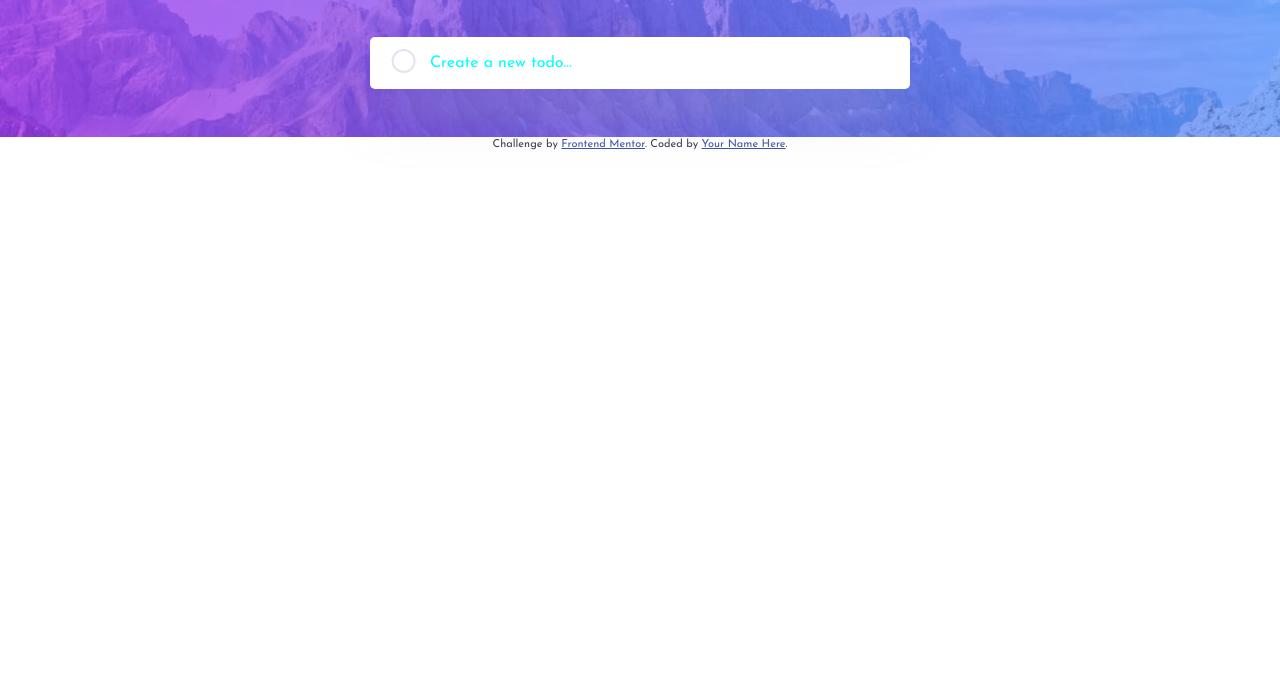
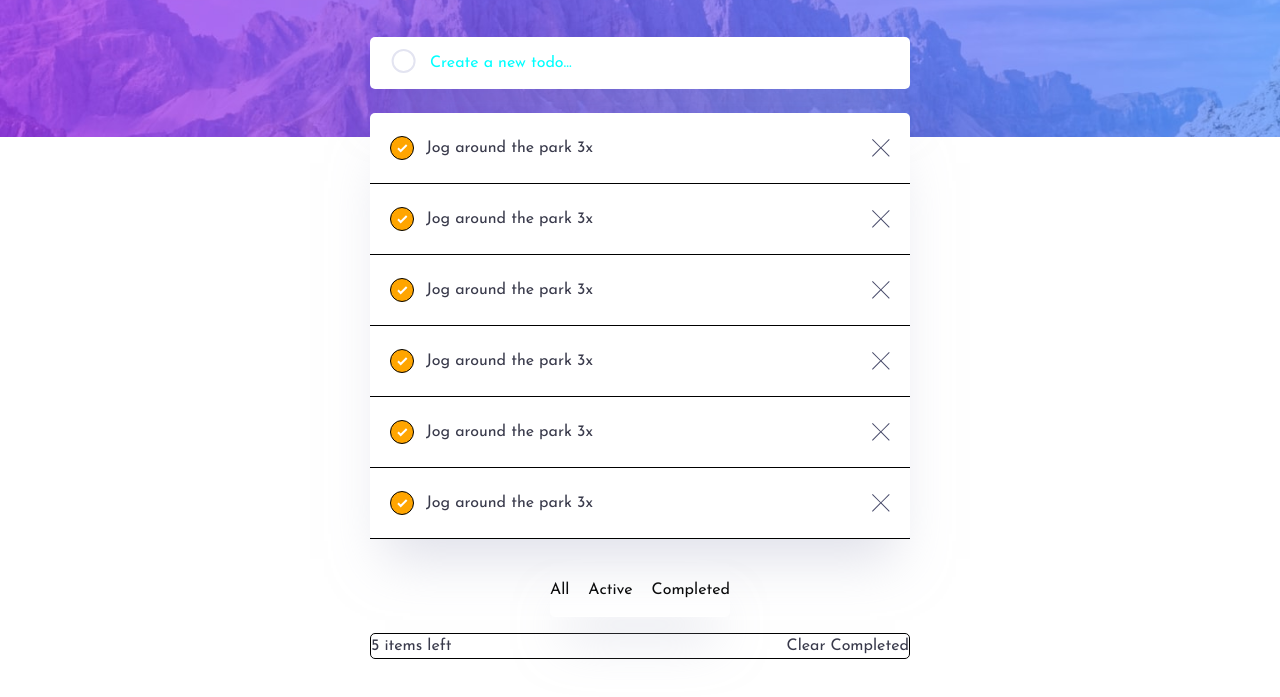
Before and after one commit to AhmedAlkh/to-do-app, a website: page index.html in a window 1280 px wide. Shown: the part 99-796 px from the top of the page. Drawn offline with Linux system fonts and the light colour scheme.

Commit message:
completed task list, working on status bar

```diff
--- a/index.html
+++ b/index.html
@@ -45,7 +45,79 @@
         />
       </form>
     </header>
-
+    <main>
+      <div class="todo-list center">
+        <ul class="list">
+          <li class="list-item">
+            <button class="complete-btn">
+              <img src="/src/assets/images/icon-check.svg" alt="" />
+            </button>
+            <p class="list-item-text">Jog around the park 3x</p>
+            <button class="delete-btn">
+              <img src="/src/assets/images/icon-cross.svg" alt="" />
+            </button>
+          </li>
+          <li class="list-item">
+            <button class="complete-btn">
+              <img src="/src/assets/images/icon-check.svg" alt="" />
+            </button>
+            <p class="list-item-text">Jog around the park 3x</p>
+            <button class="delete-btn">
+              <img src="/src/assets/images/icon-cross.svg" alt="" />
+            </button>
+          </li>
+          <li class="list-item">
+            <button class="complete-btn">
+              <img src="/src/assets/images/icon-check.svg" alt="" />
+            </button>
+            <p class="list-item-text">Jog around the park 3x</p>
+            <button class="delete-btn">
+              <img src="/src/assets/images/icon-cross.svg" alt="" />
+            </button>
+          </li>
+          <li class="list-item">
+            <button class="complete-btn">
+              <img src="/src/assets/images/icon-check.svg" alt="" />
+            </button>
+            <p class="list-item-text">Jog around the park 3x</p>
+            <button class="delete-btn">
+              <img src="/src/assets/images/icon-cross.svg" alt="" />
+            </button>
+          </li>
+          <li class="list-item">
+            <button class="complete-btn">
+              <img src="/src/assets/images/icon-check.svg" alt="" />
+            </button>
+            <p class="list-item-text">Jog around the park 3x</p>
+            <button class="delete-btn">
+              <img src="/src/assets/images/icon-cross.svg" alt="" />
+            </button>
+          </li>
+          <li class="list-item">
+            <button class="complete-btn">
+              <img src="/src/assets/images/icon-check.svg" alt="" />
+            </button>
+            <p class="list-item-text">Jog around the park 3x</p>
+            <button class="delete-btn">
+              <img src="/src/assets/images/icon-cross.svg" alt="" />
+            </button>
+          </li>
+        </ul>
+      </div>
+      <div class="status-bar center">
+        <div class="wrapper">
+          <div class="items-left">
+            <p>5 items left</p>
+          </div>
+          <div class="clear-btn">Clear Completed</div>
+        </div>
+        <div class="tabs">
+          <button>All</button>
+          <button>Active</button>
+          <button>Completed</button>
+        </div>
+      </div>
+    </main>
     <footer>
       <div class="attribution">
         Challenge by
--- a/src/scss/blocks/_footer.scss
+++ b/src/scss/blocks/_footer.scss
@@ -1,4 +1,6 @@
 footer {
+  display: none;
+
   .attribution {
     font-size: 11px;
     text-align: center;
--- /dev/null
+++ b/src/scss/blocks/_main.scss
@@ -0,0 +1,3 @@
+main {
+  padding-inline: 20px;
+}
--- /dev/null
+++ b/src/scss/blocks/_status-bar.scss
@@ -0,0 +1,59 @@
+.status-bar {
+  display: grid;
+  grid-template-columns: 1fr 1fr;
+  justify-items: center;
+  row-gap: 16px;
+
+  .wrapper {
+    grid-column: 1/-1;
+    display: flex;
+    justify-content: space-between;
+    width: 100%;
+    box-shadow: 0px 35px 50px -15px rgba(194, 195, 214, 0.5);
+    border-radius: 5px;
+    border: 1px solid black;
+  }
+
+  .items-left {
+    // box-shadow: 0px 35px 50px -15px rgba(194, 195, 214, 0.5);
+    // border-radius: 5px;
+  }
+
+  .clear-btn {
+    // box-shadow: 0px 35px 50px -15px rgba(194, 195, 214, 0.5);
+    // border-radius: 5px;
+  }
+
+  .tabs {
+    display: flex;
+    justify-content: center;
+    grid-column: 1/-1;
+    padding-block: 15px;
+    gap: 19px;
+    width: 100%;
+    box-shadow: 0px 35px 50px -15px rgba(194, 195, 214, 0.5);
+    border-radius: 5px;
+  }
+
+  @media (min-width: 48rem) {
+    grid-template-columns: 1fr 1fr 1fr;
+    align-items: center;
+
+    .items-left {
+      grid-column: 1/2;
+      grid-row: 1/2;
+      justify-self: start;
+    }
+
+    .clear-btn {
+      grid-column: 3/4;
+      justify-self: end;
+    }
+
+    .tabs {
+      grid-column: 2/3;
+      grid-row: 1/2;
+      width: auto;
+    }
+  }
+}
--- /dev/null
+++ b/src/scss/blocks/_todo-list.scss
@@ -0,0 +1,43 @@
+.todo-list {
+  background-color: var(--bg-body);
+  box-shadow: 0px 35px 50px -15px rgba(194, 195, 214, 0.5);
+  border-radius: 5px;
+  transform: translateY(-24px);
+
+  .list-item {
+    display: flex;
+    gap: 12px;
+    align-items: center;
+    padding-inline: 20px;
+    padding-block: 16px;
+    border-bottom: 1px solid black;
+  }
+
+  @media (min-width: 48rem) {
+    .list-item {
+      padding-block: 23px;
+    }
+  }
+
+  .complete-btn {
+    display: flex;
+    justify-content: center;
+    align-items: center;
+    border: 1px solid black;
+    height: 20px;
+    width: 20px;
+    border-radius: 50%;
+    background-color: orange;
+  }
+
+  @media (min-width: 48rem) {
+    .complete-btn {
+      height: 24px;
+      width: 24px;
+    }
+  }
+
+  .delete-btn {
+    margin-left: auto;
+  }
+}
--- a/src/scss/global/_global-styles.scss
+++ b/src/scss/global/_global-styles.scss
@@ -18,7 +18,7 @@
   --clr-whitish-gray: #c8cbe7;
 
   // Font Families
-  --ff-josefin-sans: 'Josefin Sans', sans-serif;
+  --ff-josefin-sans: "Josefin Sans", sans-serif;
 }
 
 body {
--- a/src/scss/global/_reset.scss
+++ b/src/scss/global/_reset.scss
@@ -76,3 +76,7 @@ select {
     scroll-behavior: auto !important;
   }
 }
+
+li {
+  list-style: none;
+}
--- /dev/null
+++ b/src/scss/utilities/_colors.scss
@@ -0,0 +1,3 @@
+.bg-primary-gradient {
+  background-image: var(--clr-primary-gradient);
+}
--- a/src/scss/utilities/index.scss
+++ b/src/scss/utilities/index.scss
@@ -1 +1,2 @@
 @forward "../utilities/screen-reader";
+@forward "../utilities/colors";
```
Also changed, not shown: src/scss/blocks/index.scss (+5 -2 lines), src/css/styles.css, 1 other file.
